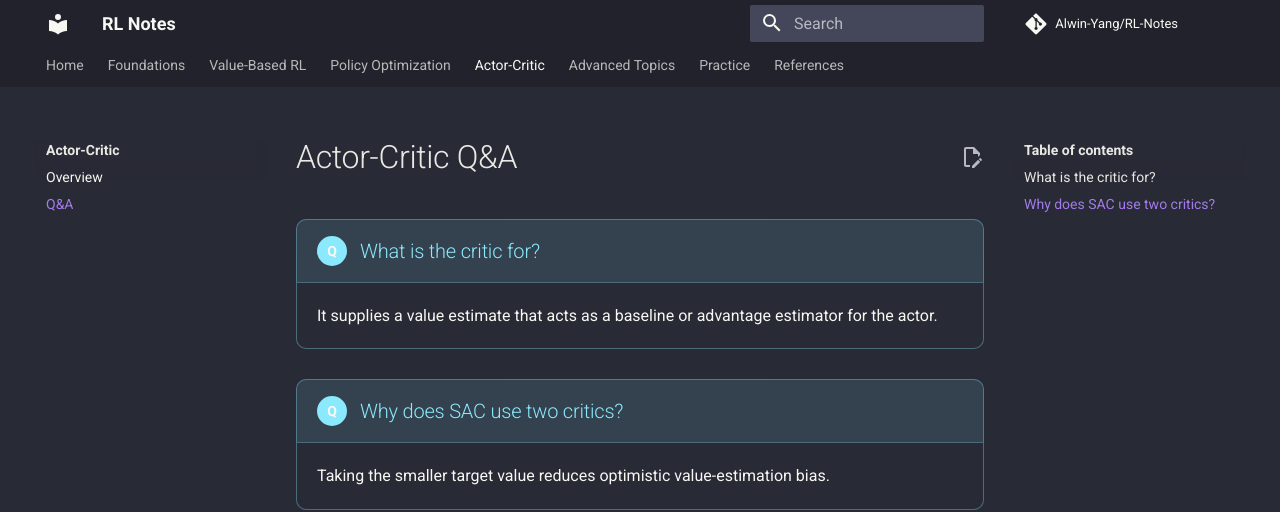
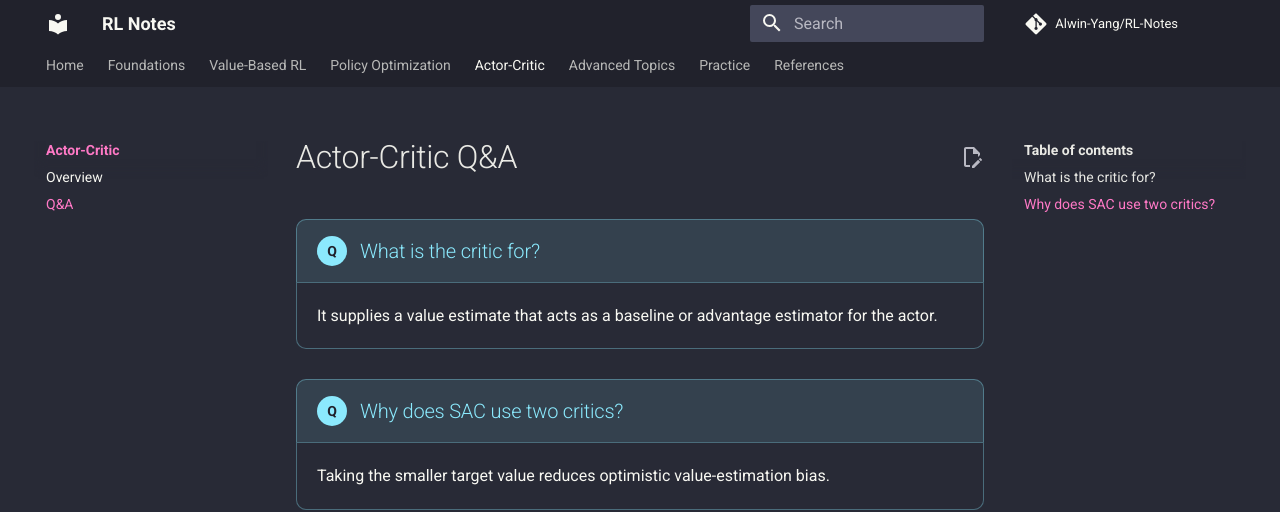
Before and after one commit to Alwin-Yang/RL-Notes, an MkDocs documentation site: the page built from docs/actor-critic/Q&A.md, in a window 1280 px wide. Shown: the top 512 px of the page. Built offline with MkDocs 1.6.1 and Material for MkDocs 9.7.7, drawn with Linux system fonts in a browser that asks for light colours; comment, search, counter and statistics services are not loaded.

Commit message:
update active link colors in navigation

```diff
--- a/docs/stylesheets/extra.css
+++ b/docs/stylesheets/extra.css
@@ -85,7 +85,7 @@
   content: "Q";
   background: #8be9fd;
   border-radius: 50%;
-  color: var(--md-primary-bg-color);
+  color: #21222c;
   font-size: .7rem;
   font-weight: 700;
   line-height: 1.5rem;
@@ -112,3 +112,19 @@
 .md-typeset a {
   color: #bd93f9;
 }
+/* Material navigation needs an explicit override for the active item. */
+.md-tabs .md-tabs__link--active,
+.md-tabs .md-tabs__link:hover,
+.md-tabs .md-tabs__link:focus,
+.md-sidebar .md-nav__link--active,
+.md-sidebar .md-nav__link:hover,
+.md-sidebar .md-nav__link:focus {
+  color: #ff79c6 !important;
+}
+/* Current page: apply pink to the link and its text, not only its container. */
+.md-nav__item--active > .md-nav__link,
+.md-nav__item--active > .md-nav__link .md-ellipsis,
+.md-nav__link--active .md-ellipsis,
+.md-tabs__link--active .md-ellipsis {
+  color: #ff79c6 !important;
+}
```
